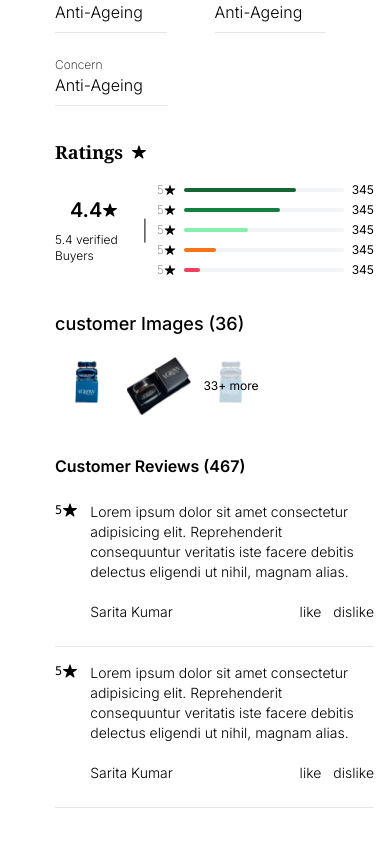
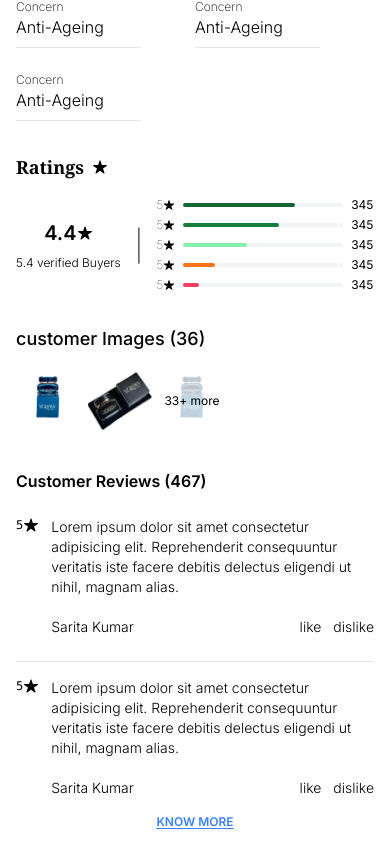
Before and after one commit to ZEUZ8/VGlowOfficial, a Next.js app: page /product/1 in a window 390 px wide. Shown: the part 1732-2586 px from the top of the page. Built offline with nearby package versions, Linux system fonts and the light colour scheme.

Commit message:
Updated the UI section and resolved the phone size responsiveness issue.

```diff
--- a/src/app/product/[id]/page.jsx
+++ b/src/app/product/[id]/page.jsx
@@ -6,8 +6,8 @@
 
 const page = () => {
   return (
-    <div className=" grid grid-cols-10 ">
-      <div className="col-span-1 flex flex-col gap-2  items-center p-2 ">
+    <div className="">
+      {/* <div className="col-span-1 flex flex-col gap-2  items-center p-2 ">
         <img
           src="/onRock.png"
           className="w-[5rem] h-[5rem] rounded-md border cursor-pointer object-contain"
@@ -28,8 +28,8 @@
           className="w-[5rem] h-[5rem] rounded-md border cursor-pointer object-contain"
           alt=""
         />
-      </div>
-      <div className="col-span-9  p-2">
+      </div> */}
+      <div className=" p-2">
         <div className=" rounded-lg grid lg:grid-cols-2  mb-4 ">
           <div className="grid grid-cols-2  gap-1 p-1">
             <div className="border border-gray-100 overflow-hidden img-container ">
@@ -388,7 +388,9 @@
                     </div>
                   </div>
                 </div>
-                <hr className=" my-2" />
+                <div className="flex justify-center items-center ">
+                  <p className="text-blue-500 font-semibold text-xs underline underline-offset-2">KNOW MORE</p>
+                </div>
               </div>
             </div>
           </div>
--- a/src/app/products/page.jsx
+++ b/src/app/products/page.jsx
@@ -23,7 +23,7 @@
           filtering section
         </div> */}
         <div className="col-span-12 p-1 ">
-          <div className="grid grid-cols-2 sm:grid-cols-3 md:grid-cols-4 lg:grid-cols-5 xl:grid-cols-6 items-center justify-start gap-5 flex-wrap py-1 px-5 ">
+          <div className="grid max-sm:hidden grid-cols-3 md:grid-cols-4 lg:grid-cols-5 xl:grid-cols-6 items-center justify-start gap-5 flex-wrap py-1 px-5 ">
             <Card title={"New"} icon="new" />
             <Card title={"New"} icon="new" />
             <Card title={"New"} icon="new" />
@@ -40,7 +40,7 @@
               <p className="text-xs  font-extrabold ps-1">face cream</p>
             </div>
           </div>
-          <div className="grid sm:grid-cols-2 md:col-span-4 lg:grid-cols-4 xl:grid-cols-5 gap-5 p-2 px-5   h-[calc(100vh-20vh)] overflow-y-auto">
+          <div className="grid grid-cols-2 md:grid-cols-4  xl:grid-cols-5 gap-5 p-2 px-5   h-[calc(100vh-20vh)] overflow-y-auto">
             {list.map((item, i) => (
               <>
                 <div>
--- a/src/components/products/Card.jsx
+++ b/src/components/products/Card.jsx
@@ -3,7 +3,7 @@
 
 const Card = ({title,icon}) => {
   return (
-    <div className="flex justify-between items-center border  p-1 rounded-md  text-center cursor-pointer boxShadow px-3">
+    <div className="flex justify-between items-center border  p-1 rounded-md  text-center cursor-pointer boxShadow px-3 gap-5">
       <p className="text-sm font-normal">{title}</p>
       <p>
         <img src={`/${icon}.png`} className="h-[1.5rem]" alt="" />
--- a/src/components/products/Products.jsx
+++ b/src/components/products/Products.jsx
@@ -9,11 +9,11 @@
     setHover(prev => true)
   }
   return (
-    <div onMouseEnter={handleHover} className={`border border-gray-300 rounded-md h-[20rem] grid grid-rows-10 cursor-pointer  hover:scale-95 `}>
+    <div onMouseEnter={handleHover} className={`border border-gray-300 rounded-md h-[20rem] grid grid-rows-10 cursor-pointer  lg:hover:scale-95 `}>
       <div className="flex justify-center items-center row-span-6   overflow-hidden">
         <img
           src={image}
-          className="rounded-lg max-h-[100%] pt-1 w-fit "
+          className="rounded-lg max-h-[100%] pt-1 w-fit object-contain "
           alt="proudct Image"
         />
       </div>
```
